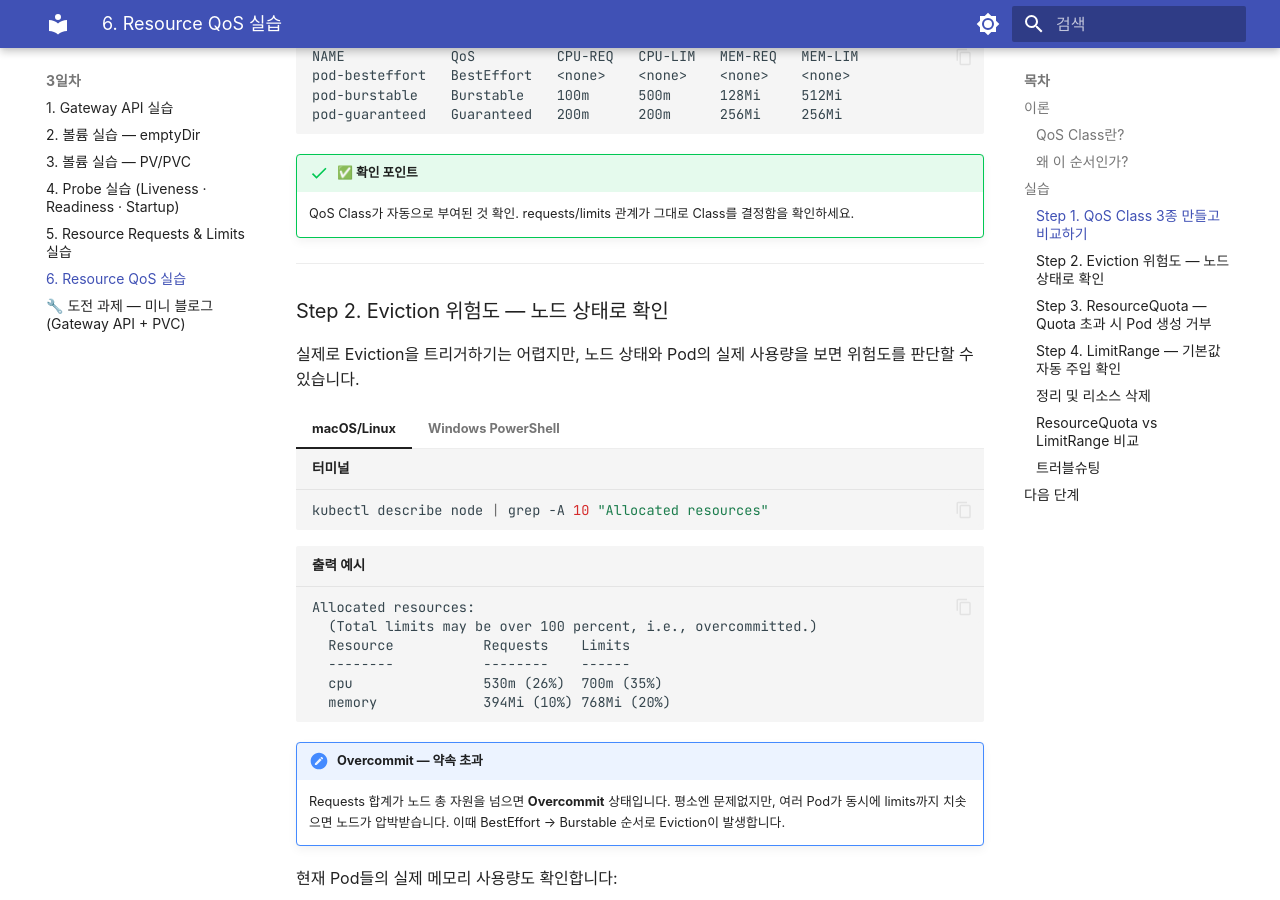
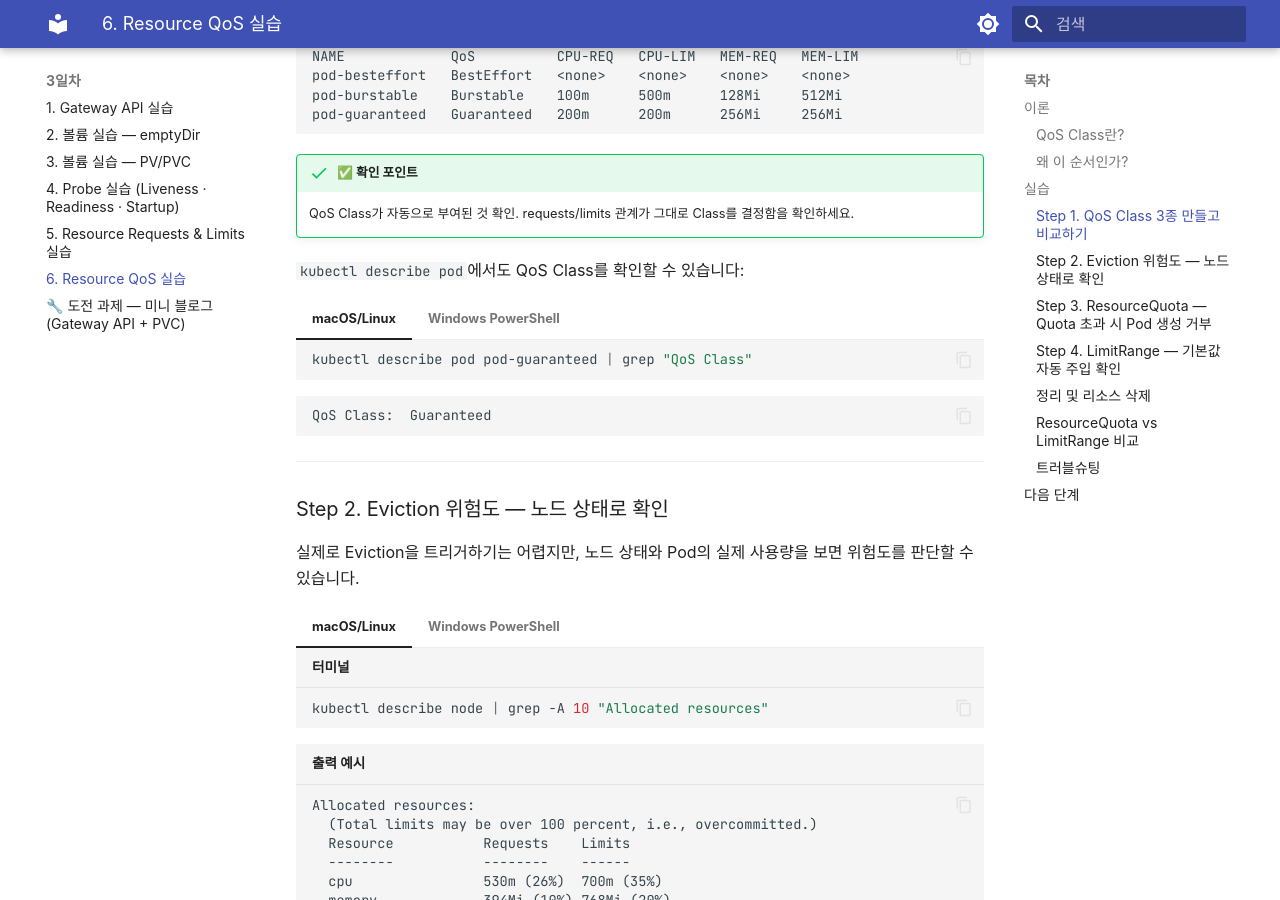
Before and after one commit to skilleat-labs/k8s-for-4days, an MkDocs documentation site: the page built from docs/day3/4-4-resource-qos.md, in a window 1280 px wide and 900 px high, scrolled down 2797 px. Built offline with MkDocs 1.6.1 and Material for MkDocs 9.7.7, drawn with Linux system fonts in a browser that asks for light colours; some web fonts are replaced.

Commit message:
Add kubectl describe QoS Class check to Step 1

````diff
--- a/docs/day3/4-4-resource-qos.md
+++ b/docs/day3/4-4-resource-qos.md
@@ -122,6 +122,21 @@ pod-guaranteed   Guaranteed   200m      200m      256Mi     256Mi
 !!! success "✅ 확인 포인트"
     QoS Class가 자동으로 부여된 것 확인.
     requests/limits 관계가 그대로 Class를 결정함을 확인하세요.
+
+`kubectl describe pod`에서도 QoS Class를 확인할 수 있습니다:
+
+=== "macOS/Linux"
+    ```bash
+    kubectl describe pod pod-guaranteed | grep "QoS Class"
+    ```
+=== "Windows PowerShell"
+    ```powershell
+    kubectl describe pod pod-guaranteed | Select-String "QoS Class"
+    ```
+
+```
+QoS Class:  Guaranteed
+```
 
 ---
 
````
